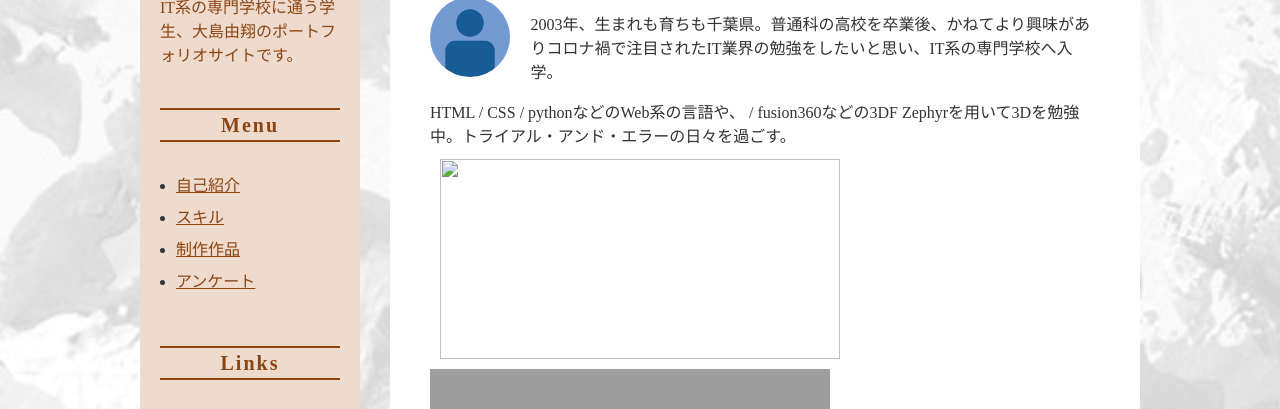
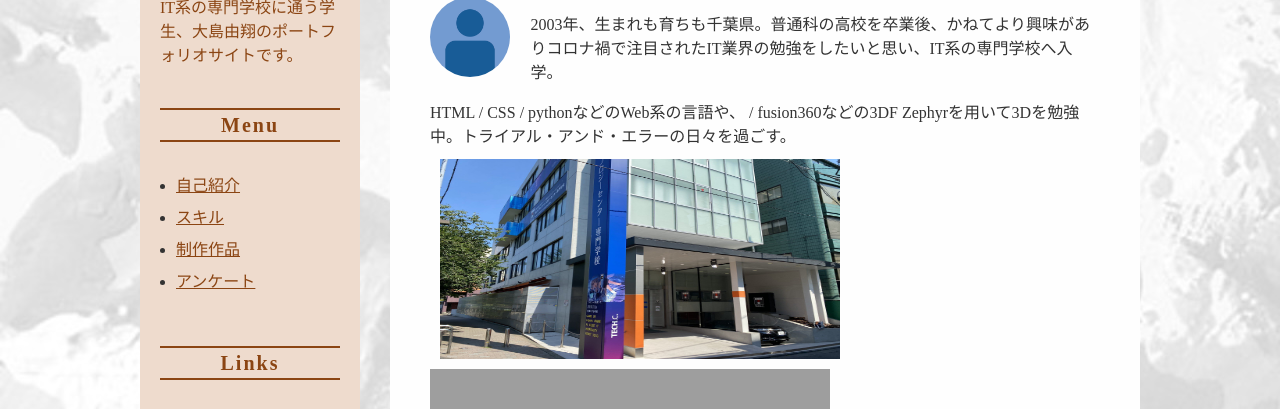
Before and after one commit to yui0840/portfolio_2023, a plain HTML site: page index.html in a window 1280 px wide. Shown: the part 372-781 px from the top of the page. Drawn offline with Linux system fonts and the light colour scheme; some packages are replaced by stand-ins of ours; grey boxes are pictures that could not be loaded.

Commit message:
Update index.html

```diff
--- a/index.html
+++ b/index.html
@@ -23,7 +23,7 @@
                     <p>2003年、生まれも育ちも千葉県。普通科の高校を卒業後、かねてより興味がありコロナ禍で注目されたIT業界の勉強をしたいと思い、IT系の専門学校へ入学。</p>
                     <p>HTML / CSS / pythonなどのWeb系の言語や、 / fusion360などの3DF Zephyrを用いて3Dを勉強中。トライアル・アンド・エラーの日々を過ごす。</p>
                     <div class="tech">
-                        <p><img src="../v1/assets/img/tech.jpeg"><br><iframe src="https://www.google.com/maps/embed?pb=!1m18!1m12!1m3!1d3239.510781062444!2d139.7054704152598!3d35.71365468018675!2m3!1f0!2f0!3f0!3m2!1i1024!2i768!4f13.1!3m3!1m2!1s0x60188d3e982754b9%3A0x2e95795e898cc083!2z5p2x5Lqs44OH44K244Kk44Oz44OG44Kv44OO44Ot44K444O844K744Oz44K_44O85bCC6ZaA5a2m5qCh!5e0!3m2!1sja!2sjp!4v1668760616178!5m2!1sja!2sjp" width="400" height="300" style="border:0;" allowfullscreen="" loading="lazy" referrerpolicy="no-referrer-when-downgrade"></iframe><br>👆こちらは私が所属している専門学校です。</p>
+                        <p><img src="assets/img/tech.jpeg"><br><iframe src="https://www.google.com/maps/embed?pb=!1m18!1m12!1m3!1d3239.510781062444!2d139.7054704152598!3d35.71365468018675!2m3!1f0!2f0!3f0!3m2!1i1024!2i768!4f13.1!3m3!1m2!1s0x60188d3e982754b9%3A0x2e95795e898cc083!2z5p2x5Lqs44OH44K244Kk44Oz44OG44Kv44OO44Ot44K444O844K744Oz44K_44O85bCC6ZaA5a2m5qCh!5e0!3m2!1sja!2sjp!4v1668760616178!5m2!1sja!2sjp" width="400" height="300" style="border:0;" allowfullscreen="" loading="lazy" referrerpolicy="no-referrer-when-downgrade"></iframe><br>👆こちらは私が所属している専門学校です。</p>
                     </div>
                     <h3>Hobby（趣味）</h3>
                     <dl class="hobbies">
```
